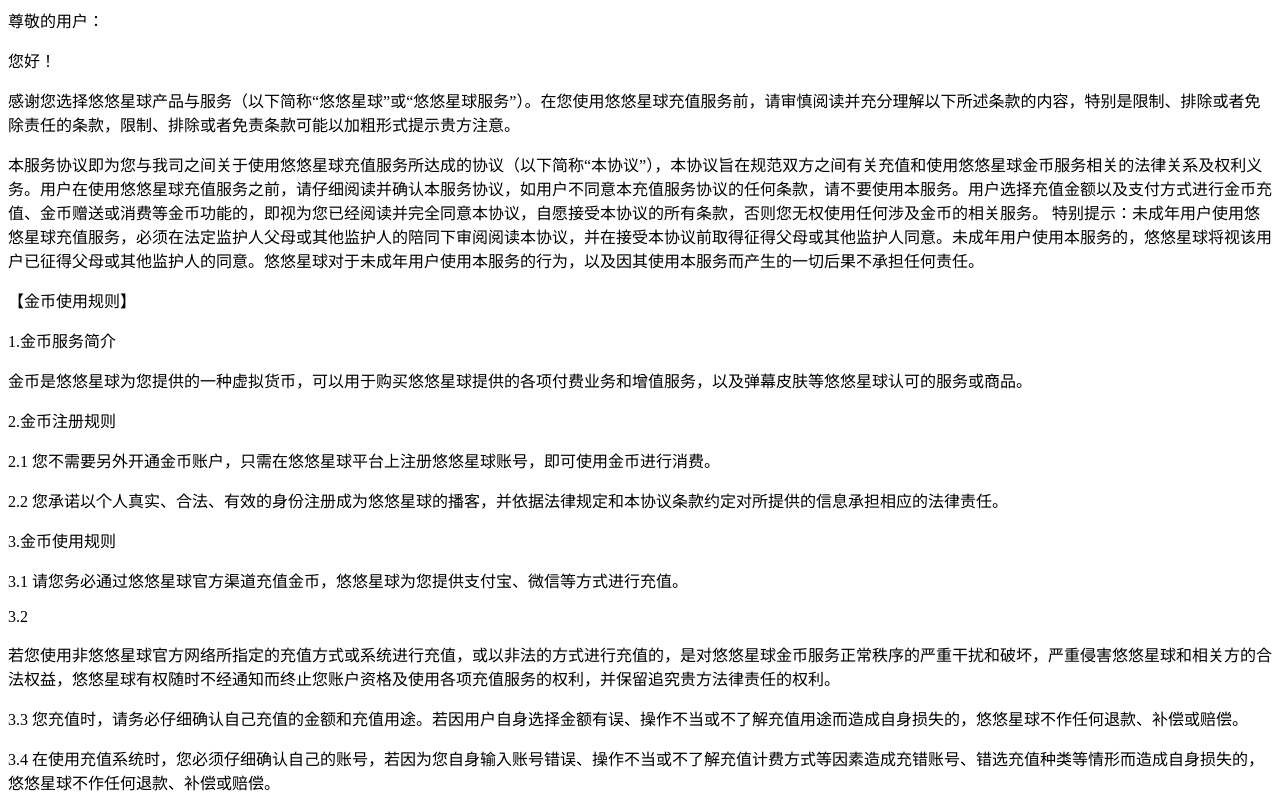
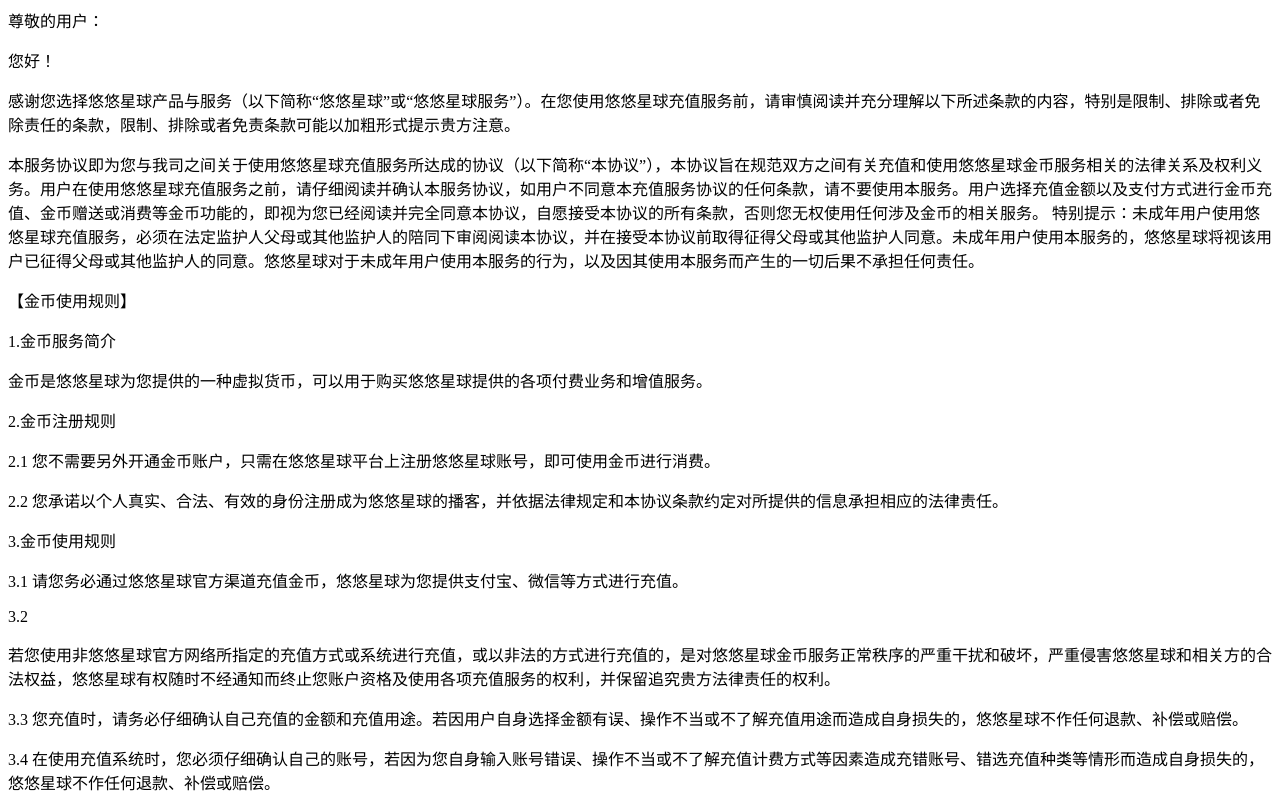
Before and after one commit to youyouxingqiu/chongzhi, a plain HTML site: page index.html in a window 1280 px wide. Shown: the top 800 px of the page. Drawn offline with Linux system fonts and the light colour scheme.

Commit message:
Update index.html

```diff
--- a/index.html
+++ b/index.html
@@ -11,7 +11,7 @@
 
 <p>【金币使用规则】</p>
 <p>1.金币服务简介</p>
-<p>金币是悠悠星球为您提供的一种虚拟货币，可以用于购买悠悠星球提供的各项付费业务和增值服务，以及弹幕皮肤等悠悠星球认可的服务或商品。</p>
+<p>金币是悠悠星球为您提供的一种虚拟货币，可以用于购买悠悠星球提供的各项付费业务和增值服务。</p>
 <p>2.金币注册规则</p>
 <p>2.1 您不需要另外开通金币账户，只需在悠悠星球平台上注册悠悠星球账号，即可使用金币进行消费。</p>
 <p>2.2 您承诺以个人真实、合法、有效的身份注册成为悠悠星球的播客，并依据法律规定和本协议条款约定对所提供的信息承担相应的法律责任。</p>
```
